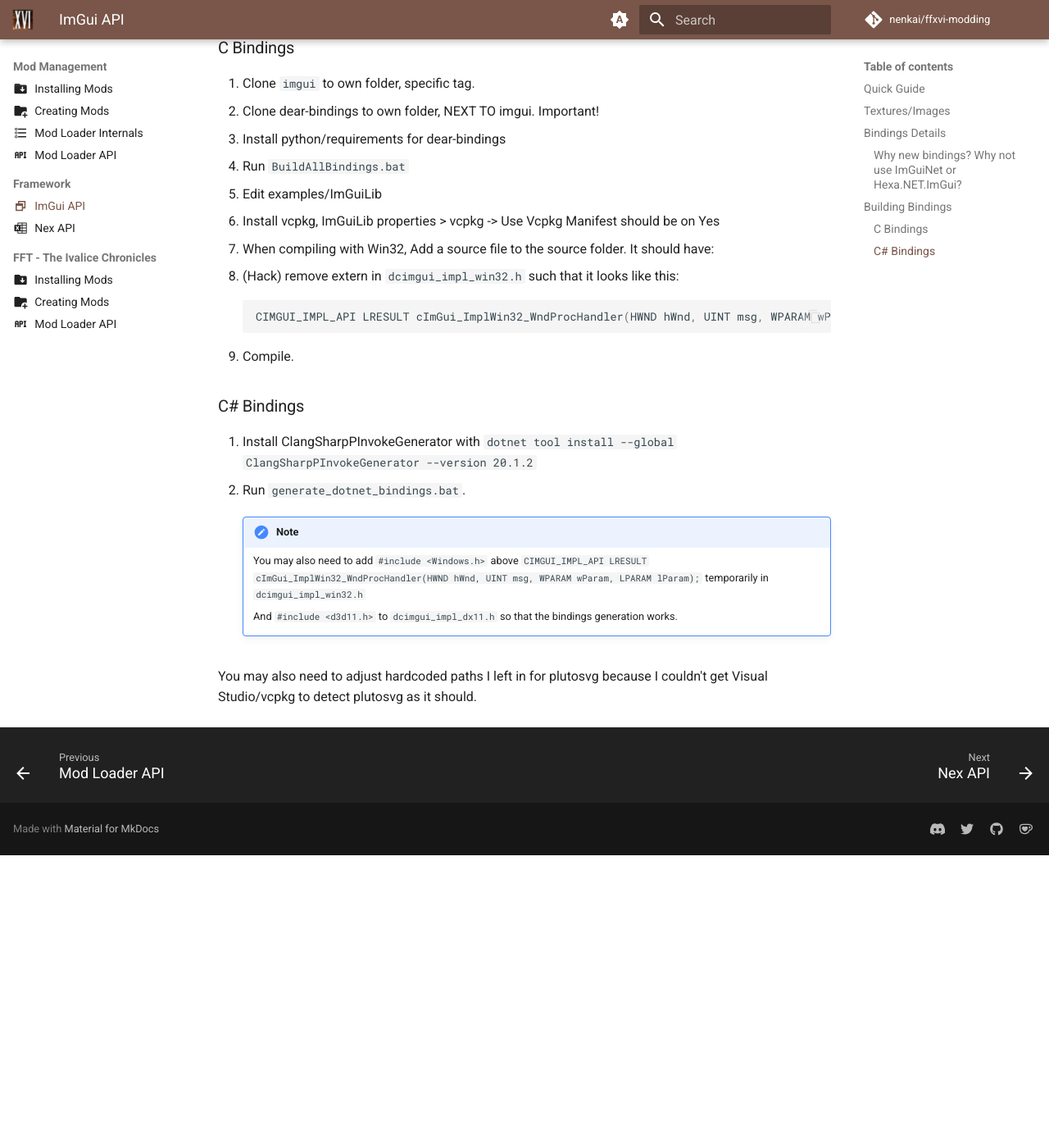
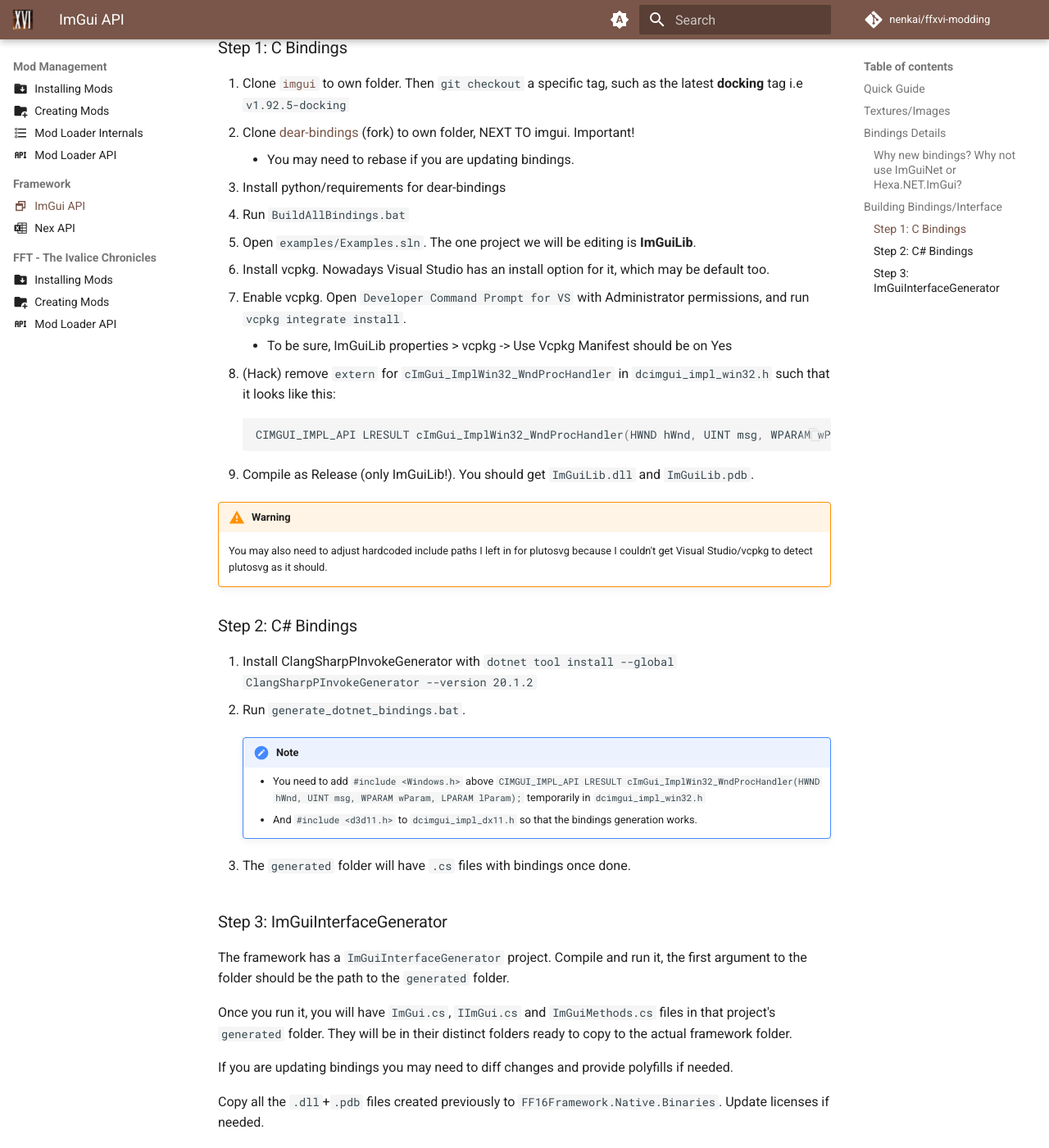
Before and after one commit to Nenkai/ffxvi-modding, an MkDocs documentation site: the page built from docs/modding/framework/imgui_api.md, in a window 1280 px wide and 1400 px high, scrolled down 3667 px. Shown: the whole window at 82% size. Built offline with MkDocs 1.6.1 and Material for MkDocs 9.7.7, drawn with Linux system fonts in a browser that asks for light colours; comment, search, counter and statistics services are not loaded; before the commit the page ends 4710 px from its top, so only the background shows below that; some of the changed text lies outside the part shown.

Commit message:
update some ImGui docs

````diff
--- a/docs/modding/framework/imgui_api.md
+++ b/docs/modding/framework/imgui_api.md
@@ -126,34 +126,49 @@
 
 ---
 
-## :material-hammer-wrench: Building Bindings
+## :material-hammer-wrench: Building Bindings/Interface
 
 !!! note
     You only need this if you intend to maintain the bindings.
 
-### C Bindings
+### Step 1: C Bindings
 
-1. Clone `imgui` to own folder, specific tag.
-2. Clone dear-bindings to own folder, NEXT TO imgui. Important!
+1. Clone [`imgui`](https://github.com/ocornut/imgui) to own folder. Then `git checkout` a specific tag, such as the latest **docking** tag i.e `v1.92.5-docking`
+2. Clone [dear-bindings](https://github.com/Nenkai/dear_bindings) (fork) to own folder, NEXT TO imgui. Important!
+    * You may need to rebase if you are updating bindings.
 3. Install python/requirements for dear-bindings
 4. Run `BuildAllBindings.bat`
-5. Edit examples/ImGuiLib
-6. Install vcpkg, ImGuiLib properties > vcpkg -> Use Vcpkg Manifest should be on Yes
-7. When compiling with Win32, Add a source file to the source folder. It should have:
-8. (Hack) remove extern in `dcimgui_impl_win32.h` such that it looks like this:
+5. Open `examples/Examples.sln`. The one project we will be editing is **ImGuiLib**.
+6. Install vcpkg. Nowadays Visual Studio has an install option for it, which may be default too.
+7. Enable vcpkg. Open `Developer Command Prompt for VS` with Administrator permissions, and run `vcpkg integrate install`.
+    * To be sure, ImGuiLib properties > vcpkg -> Use Vcpkg Manifest should be on Yes
+8. (Hack) remove `extern` for `cImGui_ImplWin32_WndProcHandler` in `dcimgui_impl_win32.h` such that it looks like this:
 ```cpp
 CIMGUI_IMPL_API LRESULT cImGui_ImplWin32_WndProcHandler(HWND hWnd, UINT msg, WPARAM wParam, LPARAM lParam);
 ```
-9. Compile.
+9. Compile as Release (only ImGuiLib!). You should get `ImGuiLib.dll` and `ImGuiLib.pdb`.
 
-### C# Bindings
+!!! warning
+
+    You may also need to adjust hardcoded include paths I left in for plutosvg because I couldn't get Visual Studio/vcpkg to detect plutosvg as it should.
+
+### Step 2: C# Bindings
 
 1. Install ClangSharpPInvokeGenerator with `dotnet tool install --global ClangSharpPInvokeGenerator --version 20.1.2`
 2. Run `generate_dotnet_bindings.bat`.
 
     !!! note
-        You may also need to add `#include <Windows.h>` above `CIMGUI_IMPL_API LRESULT cImGui_ImplWin32_WndProcHandler(HWND hWnd, UINT msg, WPARAM wParam, LPARAM lParam);`     temporarily in `dcimgui_impl_win32.h`
+        * You need to add `#include <Windows.h>` above `CIMGUI_IMPL_API LRESULT cImGui_ImplWin32_WndProcHandler(HWND hWnd, UINT msg, WPARAM wParam, LPARAM lParam);`     temporarily in `dcimgui_impl_win32.h`
+        * And `#include <d3d11.h>` to `dcimgui_impl_dx11.h` so that the bindings generation works.
 
-        And `#include <d3d11.h>` to `dcimgui_impl_dx11.h` so that the bindings generation works.
+3. The `generated` folder will have `.cs` files with bindings once done.
 
-You may also need to adjust hardcoded paths I left in for plutosvg because I couldn't get Visual Studio/vcpkg to detect plutosvg as it should.
+### Step 3: ImGuiInterfaceGenerator
+
+The framework has a `ImGuiInterfaceGenerator` project. Compile and run it, the first argument to the folder should be the path to the `generated` folder.
+
+Once you run it, you will have `ImGui.cs`, `IImGui.cs` and `ImGuiMethods.cs` files in that project's `generated` folder. They will be in their distinct folders ready to copy to the actual framework folder.
+
+If you are updating bindings you may need to diff changes and provide polyfills if needed.
+
+Copy all the `.dll`+`.pdb` files created previously to `FF16Framework.Native.Binaries`. Update licenses if needed.
````
